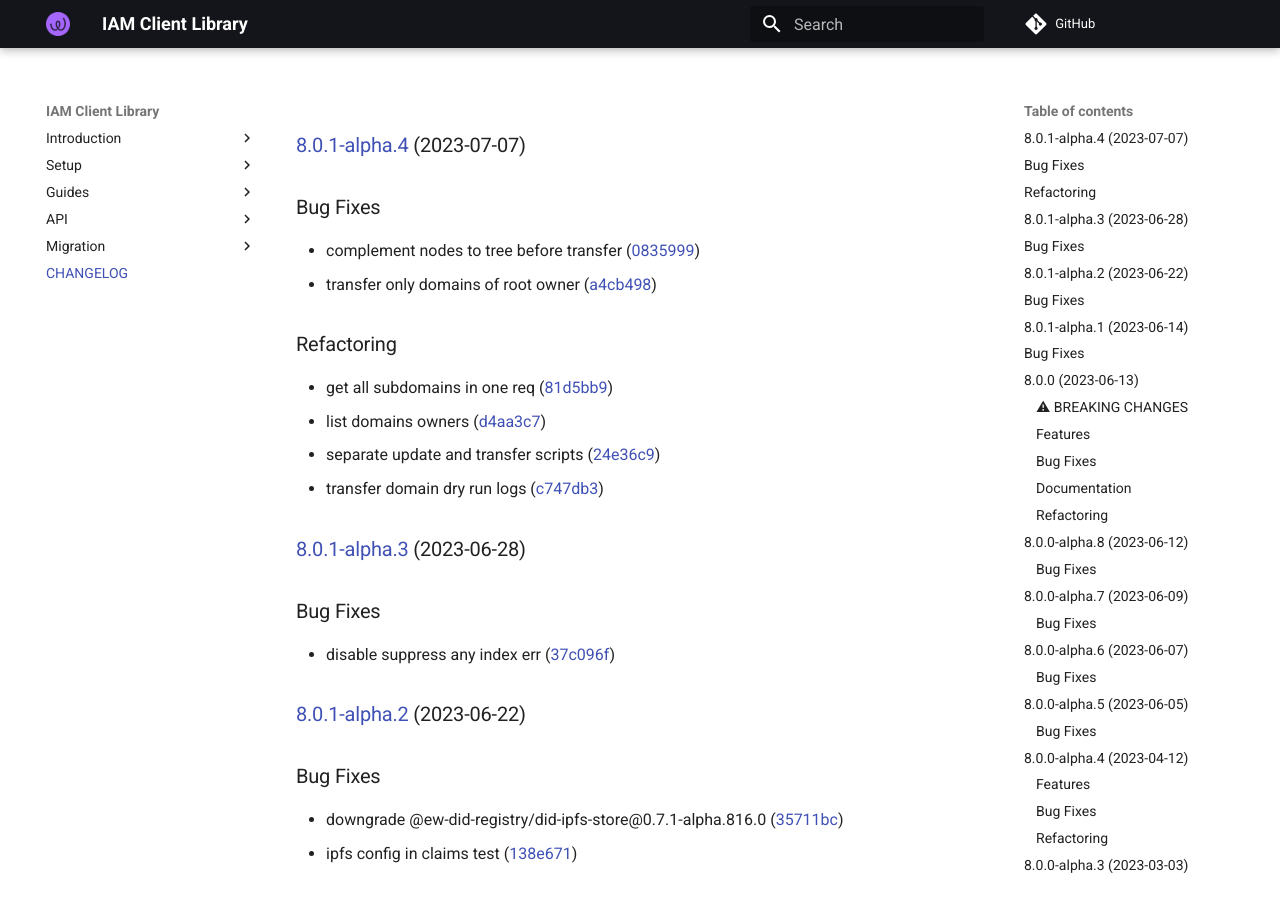
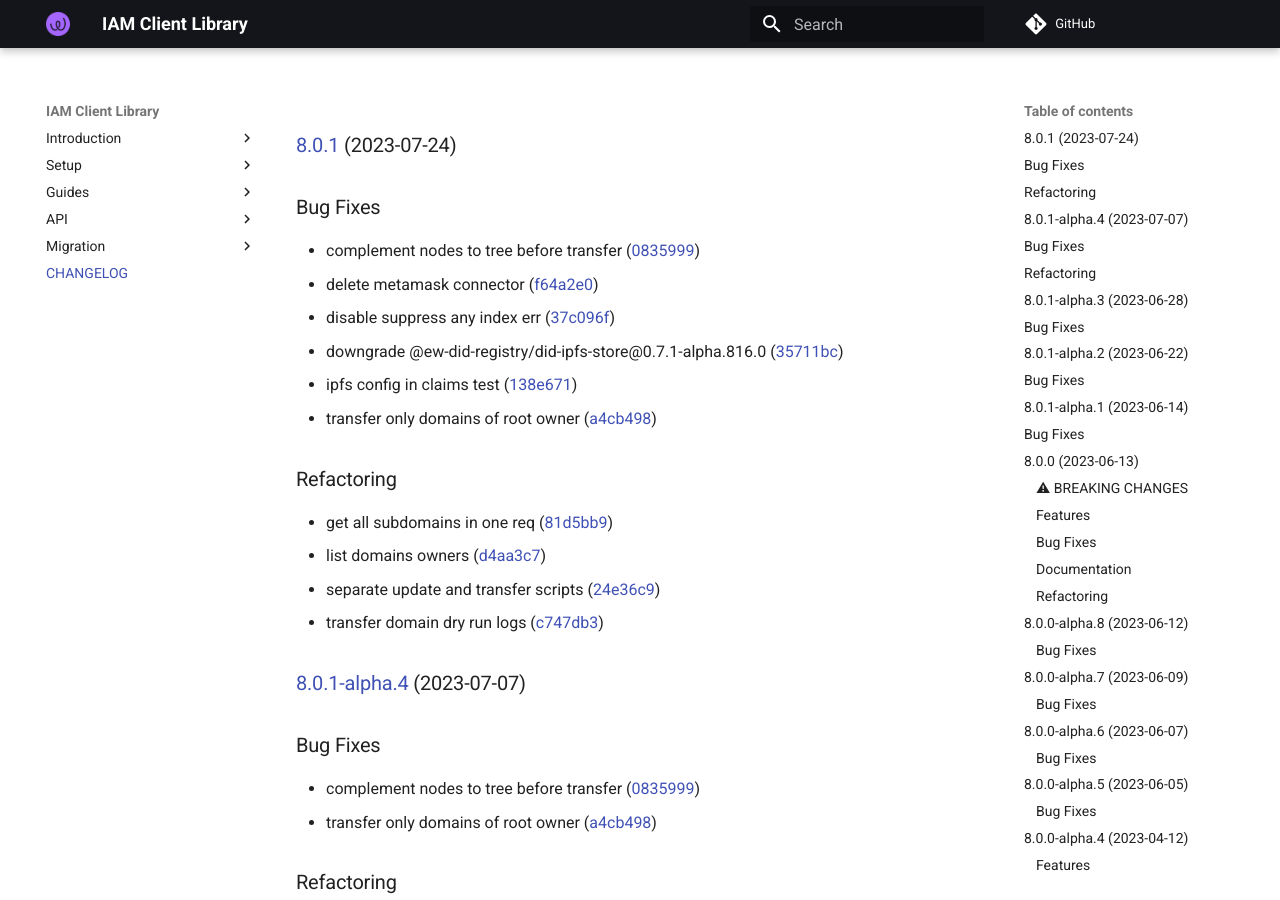
Before and after one commit to energywebfoundation/iam-client-lib, an MkDocs documentation site: the page built from docs/CHANGELOG.md, in a window 1280 px wide and 900 px high. Built offline with MkDocs 1.6.1 and Material for MkDocs 9.7.7, drawn with Linux system fonts in a browser that asks for light colours; comment, search, counter and statistics services are not loaded.

Commit message:
chore(release): 8.0.1 [skip ci]

```diff
--- a/docs/CHANGELOG.md
+++ b/docs/CHANGELOG.md
@@ -1,3 +1,23 @@
+### [8.0.1](https://github.com/energywebfoundation/iam-client-lib/compare/v8.0.0...v8.0.1) (2023-07-24)
+
+
+### Bug Fixes
+
+* complement nodes to tree before transfer ([0835999](https://github.com/energywebfoundation/iam-client-lib/commit/0835999c2e77a2e67c9675610d006dea06ae5046))
+* delete metamask connector ([f64a2e0](https://github.com/energywebfoundation/iam-client-lib/commit/f64a2e05a98eed614157e3f89292f21ea254cda9))
+* disable suppress any index err ([37c096f](https://github.com/energywebfoundation/iam-client-lib/commit/37c096ff8182d0cf4762093a10232bbe5b84e5b3))
+* downgrade @ew-did-registry/did-ipfs-store@0.7.1-alpha.816.0 ([35711bc](https://github.com/energywebfoundation/iam-client-lib/commit/35711bc6545ca42259f2945223b5c31c9294d2f4))
+* ipfs config in claims test ([138e671](https://github.com/energywebfoundation/iam-client-lib/commit/138e671e5e4ee20db856a0b593781afe34dd1864))
+* transfer only domains of root owner ([a4cb498](https://github.com/energywebfoundation/iam-client-lib/commit/a4cb4982e96c76bc66c844e6e5858b5fbc659e91))
+
+
+### Refactoring
+
+* get all subdomains in one req ([81d5bb9](https://github.com/energywebfoundation/iam-client-lib/commit/81d5bb9313837c13dda2114feccdcdff3c538880))
+* list domains owners ([d4aa3c7](https://github.com/energywebfoundation/iam-client-lib/commit/d4aa3c77ae910d7a317068059ab28c03178bf370))
+* separate update and transfer scripts ([24e36c9](https://github.com/energywebfoundation/iam-client-lib/commit/24e36c9e7bcadf496c187de53ae9a84ea370736f))
+* transfer domain dry run logs ([c747db3](https://github.com/energywebfoundation/iam-client-lib/commit/c747db336c4102200a3510766b97245e605fa997))
+
 ### [8.0.1-alpha.4](https://github.com/energywebfoundation/iam-client-lib/compare/v8.0.1-alpha.3...v8.0.1-alpha.4) (2023-07-07)
 
 
--- a/package.json
+++ b/package.json
@@ -1,6 +1,6 @@
 {
   "name": "iam-client-lib",
-  "version": "8.0.1-alpha.4",
+  "version": "8.0.1",
   "description": "Library for Decentralized Identity and Access Management",
   "main": "lib/index.js",
   "module": "lib.esm/index.js",
```
